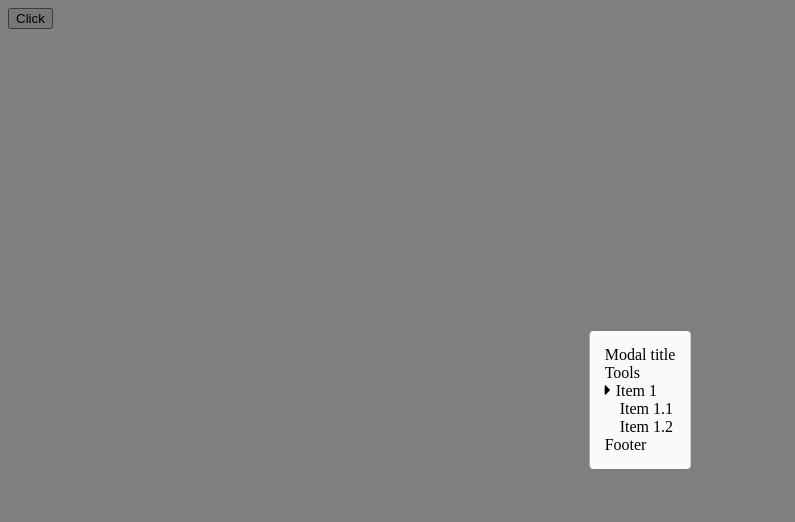
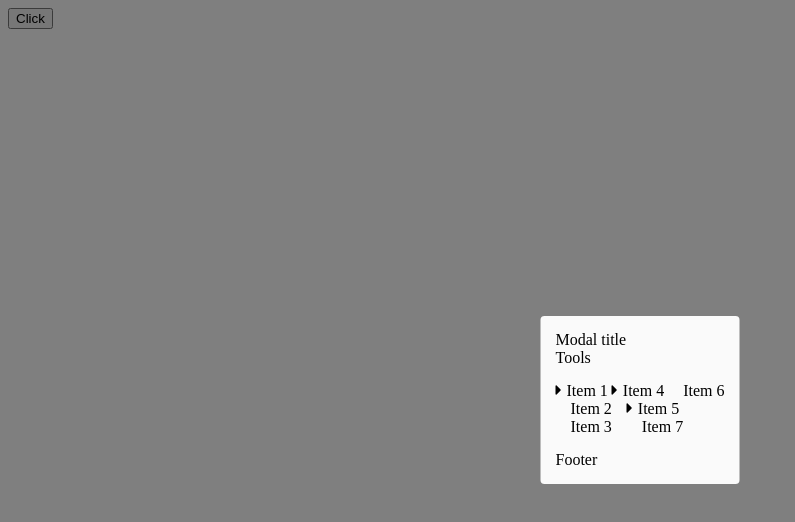
Before and after one commit to kapantzak/vue-sac, a Vue app: page / in a window 1280 px wide. Shown: the top 522 px of the page, without its empty margins (0-795 px from the left). Built offline with nearby package versions, Linux system fonts and the light colour scheme.

Commit message:
Adds sac-item component

```diff
--- a/src/components/Sac.vue
+++ b/src/components/Sac.vue
@@ -7,24 +7,7 @@
         <div class="sac-modal-body">
           <div class="sac-modal-tooltip">Tools</div>
           <div class="sac-modal-items">
-            <div class="sac-item">
-              <div class="sac-item-label">
-                <font-awesome-icon
-                  @click="expanded = !expanded"
-                  class="sac-item-toggle-icon"
-                  :icon="['fas', toggleIconClass]"
-                />
-                <span class="sac-item-label-text">Item 1</span>
-              </div>
-              <div class="sac-item-children" v-if="expanded">
-                <div class="sac-item">
-                  <div class="sac-item-label">Item 1.1</div>
-                </div>
-                <div class="sac-item">
-                  <div class="sac-item-label">Item 1.2</div>
-                </div>
-              </div>
-            </div>
+            <sac-item v-for="item in data" :key="item.id" v-bind:item="item" />
           </div>
         </div>
         <footer>Footer</footer>
@@ -34,30 +17,55 @@
 </template>
 
 <script>
-import { FontAwesomeIcon } from "@fortawesome/vue-fontawesome";
-import { library } from "@fortawesome/fontawesome-svg-core";
-import { faCaretDown, faCaretRight } from "@fortawesome/free-solid-svg-icons";
-
-library.add(faCaretDown);
-library.add(faCaretRight);
+import SacItem from "./SacItem";
 
 export default {
   name: "Sac",
   components: {
-    "font-awesome-icon": FontAwesomeIcon
+    "sac-item": SacItem
   },
   data: () => ({
-    expanded: true
-  }),
-  computed: {
-    toggleIconClass: function() {
-      return this.expanded ? "caret-right" : "caret-down";
-    }
-  }
+    data: [
+      {
+        id: 1,
+        text: "Item 1",
+        children: [
+          {
+            id: 2,
+            text: "Item 2"
+          },
+          {
+            id: 3,
+            text: "Item 3"
+          }
+        ]
+      },
+      {
+        id: 4,
+        text: "Item 4",
+        children: [
+          {
+            id: 5,
+            text: "Item 5",
+            children: [
+              {
+                id: 7,
+                text: "Item 7"
+              }
+            ]
+          }
+        ]
+      },
+      {
+        id: 6,
+        text: "Item 6"
+      }
+    ]
+  })
 };
 </script>
 
-<style lang="scss" scoped>
+<style lang="scss">
 $items-margin-left: 15px;
 
 .sac-overlay {
@@ -83,10 +91,10 @@ $items-margin-left: 15px;
   display: flex;
   flex-direction: row;
   flex-wrap: wrap;
-  margin: 0 (-$items-margin-left);
+  padding: 15px 0;
 }
-.sac-item {
-  margin-left: $items-margin-left;
+.sac-item > .sac-item-children > .sac-item {
+  padding-left: 15px;
 }
 .sac-item-toggle-icon {
   margin-right: 5px;
--- /dev/null
+++ b/src/components/SacItem.vue
@@ -0,0 +1,44 @@
+<template>
+  <div class="sac-item">
+    <div class="sac-item-label">
+      <font-awesome-icon
+        v-if="hasChildren"
+        @click="expanded = !expanded"
+        class="sac-item-toggle-icon"
+        :icon="['fas', toggleIconClass]"
+      />
+      <span class="sac-item-label-text">{{ item.text }}</span>
+    </div>
+    <div class="sac-item-children" v-if="hasChildren && expanded">
+      <sac-item v-for="child in item.children" :key="child.id" v-bind:item="child" />
+    </div>
+  </div>
+</template>
+
+<script>
+import { FontAwesomeIcon } from "@fortawesome/vue-fontawesome";
+import { library } from "@fortawesome/fontawesome-svg-core";
+import { faCaretDown, faCaretRight } from "@fortawesome/free-solid-svg-icons";
+
+library.add(faCaretDown);
+library.add(faCaretRight);
+
+export default {
+  name: "SacItem",
+  props: ["item"],
+  components: {
+    "font-awesome-icon": FontAwesomeIcon
+  },
+  data: () => ({
+    expanded: true
+  }),
+  computed: {
+    toggleIconClass: function() {
+      return this.expanded ? "caret-right" : "caret-down";
+    },
+    hasChildren: function() {
+      return (this.item.children || []).length > 0;
+    }
+  }
+};
+</script>
```
